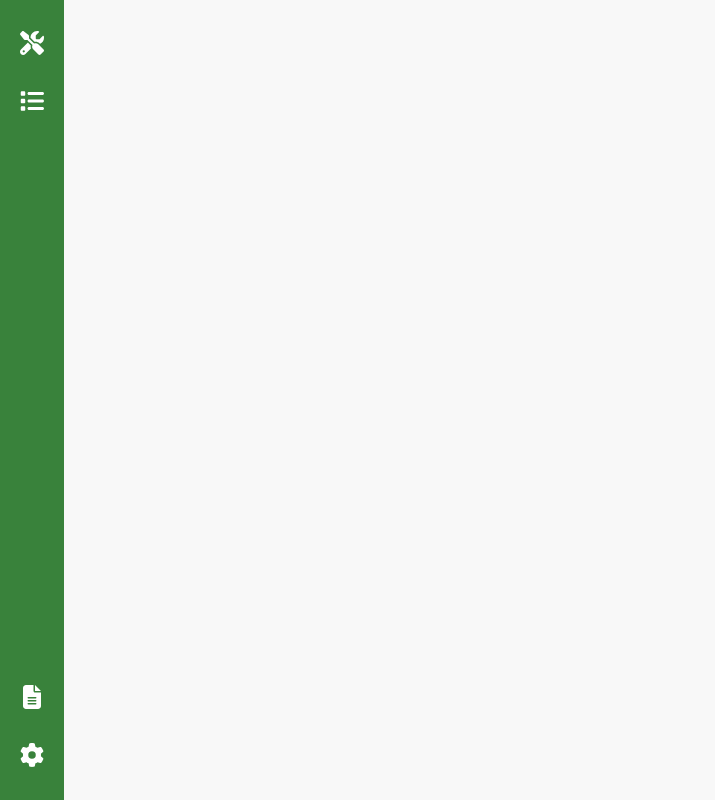
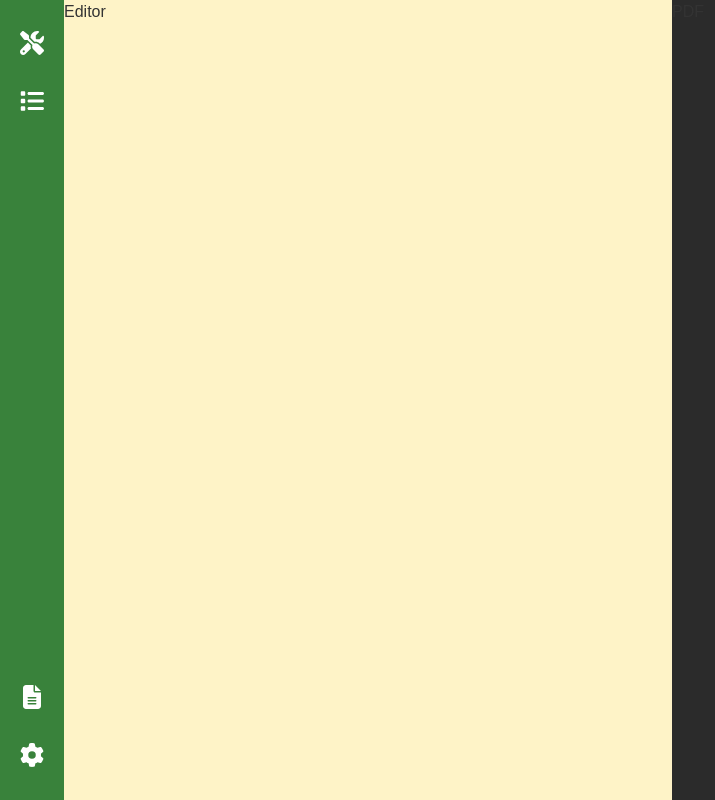
Before and after one commit to 1spyral/ResArrange, a Vue app in the folder frontend/: page / in a window 1280 px wide. Both pictures are taken after a click on the button "Let's Go". Shown: the whole page, without its empty margins (0-715 px from the left). Built offline with nearby package versions, Linux system fonts and the light colour scheme.

Commit message:
Set up split-screen layout

```diff
--- a/frontend/src/assets/color.css
+++ b/frontend/src/assets/color.css
@@ -1,7 +1,9 @@
 :root {
+  --paper-yellow: #fef3c7;
   --offwhite: #f8f8f8;
   --green: #39823b;
   --green-dark: #326334;
   --text-color: #333;
   --button-text: white;
+  --dark-background: #2b2b2b;
 }
--- /dev/null
+++ b/frontend/src/components/Editor.vue
@@ -0,0 +1,11 @@
+<script setup lang="ts"></script>
+
+<template>
+  <div class="editor">Editor</div>
+</template>
+
+<style scoped>
+.editor {
+  flex: 1;
+}
+</style>
--- a/frontend/src/components/MainPage.vue
+++ b/frontend/src/components/MainPage.vue
@@ -1,17 +1,20 @@
 <script setup lang="ts">
 import SideBar from "@/components/SideBar.vue"
+import Editor from "@/components/Editor.vue"
+import PDFRenderer from "@/components/PDFRenderer.vue"
 </script>
 
 <template>
   <div class="main">
-    <SideBar/>
-
+    <SideBar />
+    <Editor />
+    <PDFRenderer />
   </div>
 </template>
 
 <style scoped>
 .main {
-  background: var(--offwhite);
+  background: var(--paper-yellow);
   display: flex;
   flex-direction: row;
   justify-content: space-between;
--- /dev/null
+++ b/frontend/src/components/PDFRenderer.vue
@@ -0,0 +1,12 @@
+<script setup lang="ts"></script>
+
+<template>
+  <div class="pdf-renderer">PDF</div>
+</template>
+
+<style scoped>
+.pdf-renderer {
+  flex: 1;
+  background: var(--dark-background);
+}
+</style>
```
